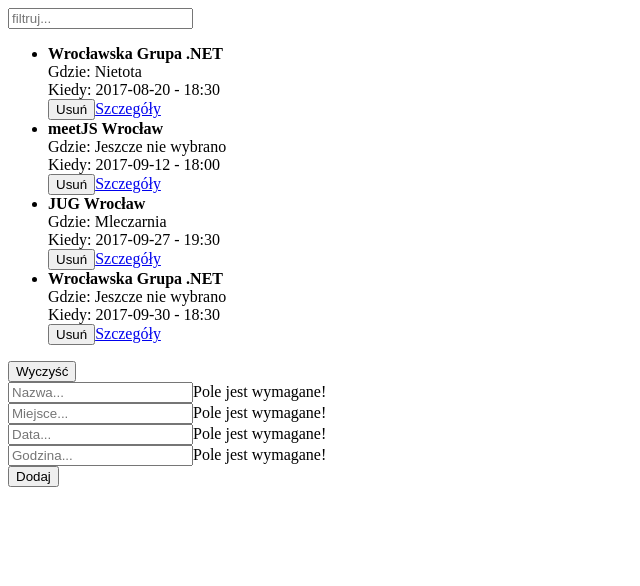
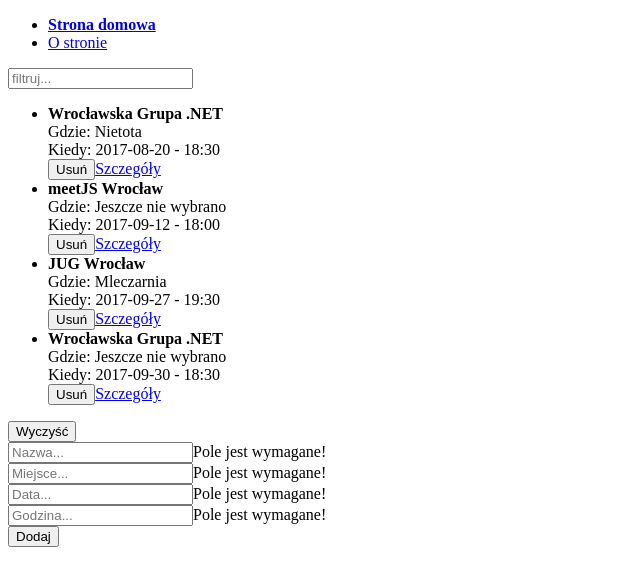
Before and after one commit to maciek-mod/react-router-online-training, a React (Create React App) app: page / in a window 1280 px wide. Shown: the top 586 px of the page, without its empty margins (0-640 px from the left). Built offline with nearby package versions, Linux system fonts and the light colour scheme.

Commit message:
initialization

```diff
--- a/src/App.js
+++ b/src/App.js
@@ -1,7 +1,8 @@
 import React from 'react';
 import {
   BrowserRouter as Router,
-  Route
+  Route,
+  NavLink
 } from 'react-router-dom';
 
 import Events from './events/Events';
@@ -11,6 +12,15 @@ const App = () => {
   return (
     <Router>
       <div>
+        <ul>
+          <li>
+            <NavLink exact to="/" activeStyle={{ fontWeight: 'bold' }}>Strona domowa</NavLink>
+          </li>
+          <li>
+            <NavLink to="/about" activeStyle={{ fontWeight: 'bold' }}>O stronie</NavLink>
+          </li>
+        </ul>
+
         <Route exact path="/" component={Events} />
         <Route path="/details/:eventId" component={Details} />
         <Route path="/about" render={() => <p>Ta super strona zawiera super wydarzenia z branży IT!</p>} />
```
